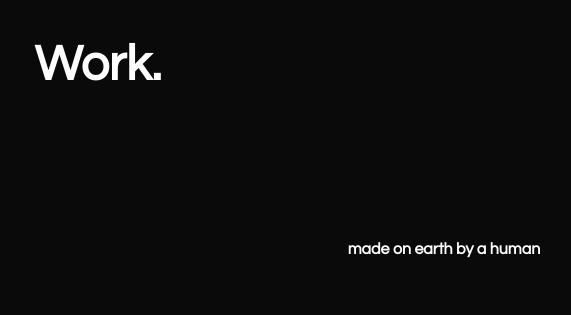
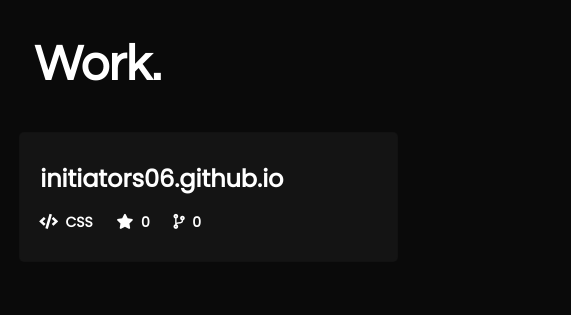
Before and after one commit to initiators06/initiators06.github.io, a plain HTML site: page index.html in a window 1280 px wide. Shown: the part 75-390 px from the top of the page, 388-959 px from the left. Drawn offline with nearby package versions, Linux system fonts and the light colour scheme; no server answers; a script that the page names is missing.

Commit message:
Add files via upload

```diff
--- a/index.html
+++ b/index.html
@@ -35,7 +35,20 @@
     <div id="display">
       <div id="work">
         <h1>Work.</h1>
-        <div class="projects" id="work_section"></div>
+        <div class="projects" id="work_section">
+                        <a href="https://github.com/initiators06/initiators06.github.io" target="_blank">
+                        <section>
+                            <div class="section_title">initiators06.github.io</div>
+                            <div class="about_section">
+                            <span style="display:none;">undefined</span>
+                            </div>
+                            <div class="bottom_section">
+                                <span style="display:inline-block;"><i class="fas fa-code"></i>&nbsp; CSS</span>
+                                <span><i class="fas fa-star"></i>&nbsp; 0</span>
+                                <span><i class="fas fa-code-branch"></i>&nbsp; 0</span>
+                            </div>
+                        </section>
+                        </a></div>
       </div>
       <div id="forks" style="display:none;">
         <h1>Forks.</h1>
```
